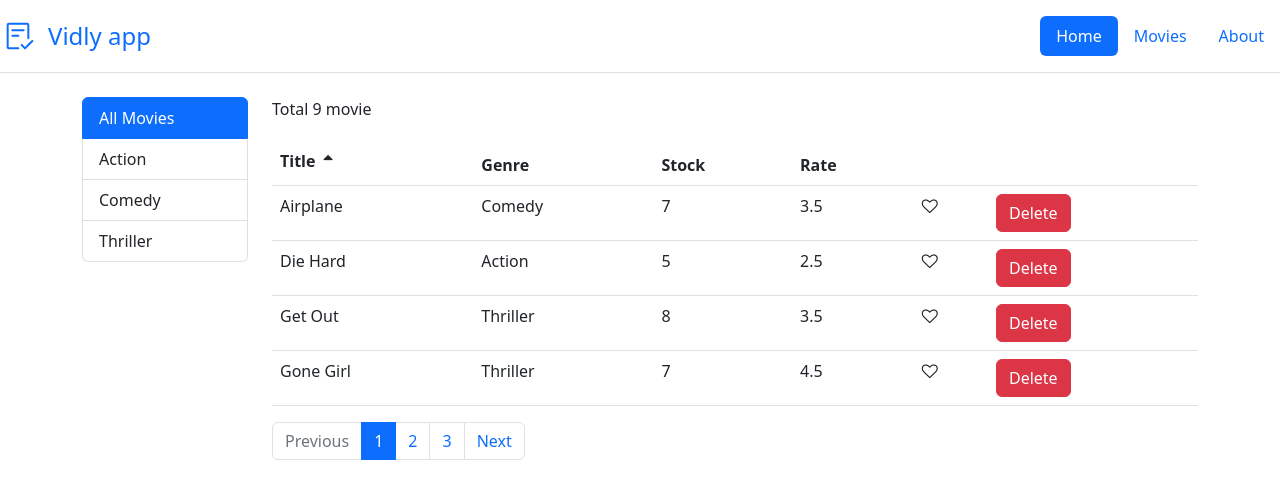
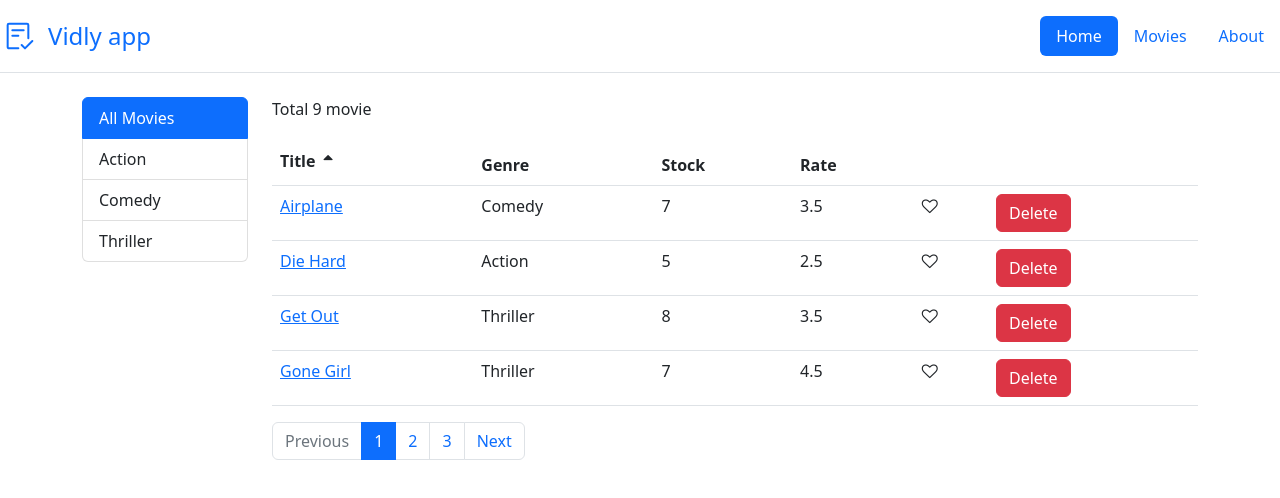
Before and after one commit to suhailphp/vidly-app-2023, a React (Create React App) app: page /movies in a window 1280 px wide. Shown: the top 498 px of the page. Built offline with nearby package versions, Linux system fonts and the light colour scheme.

Commit message:
Movie link to movie details page

```diff
--- a/src/components/common/tableBody.jsx
+++ b/src/components/common/tableBody.jsx
@@ -2,6 +2,17 @@ import React, { Component } from 'react';
 import _ from 'lodash'
 
 class TableBody extends Component {
+    renderContent =(item,column)=>{
+      if(column.link){
+        return column.link(item)
+      }
+      else if(column.path){
+        return _.get(item,column.path)
+      }
+      else{
+        return column.content(item)
+      }
+    }
     render() {
         const {data,columns} = this.props
         return (
@@ -11,7 +22,10 @@ class TableBody extends Component {
                   <tr key={item._id}>
                     {columns.map(column=>(
                         <td key={item._id+(column.path||column.key)}>
-                            {column.path?_.get(item,column.path):column.content(item)}
+                            {
+                              //column.path?_.get(item,column.path):column.content(item)
+                              this.renderContent(item,column)
+                            }
                         </td>
                     ))}
                   </tr>
--- a/src/components/moviesTable.jsx
+++ b/src/components/moviesTable.jsx
@@ -1,12 +1,13 @@
 import React, { Component } from 'react';
 import Like from "./common/like"
 import Table from './common/table';
+import {Link} from "react-router-dom"
 class MoviesTable extends Component {
 
     render() {
       const {movies,onLike,onDelete} = this.props;
       const columns = [
-        {path:'title',label:'Title'},
+        {path:'title',label:'Title',link:(movie=><Link to={`/movies/${movie._id}`}>{movie.title}</Link>)},
         {path:'genre.name',label:'Genre'},
         {path:'numberInStock',label:'Stock'},
         {path:'dailyRentalRate',label:'Rate'},
```
